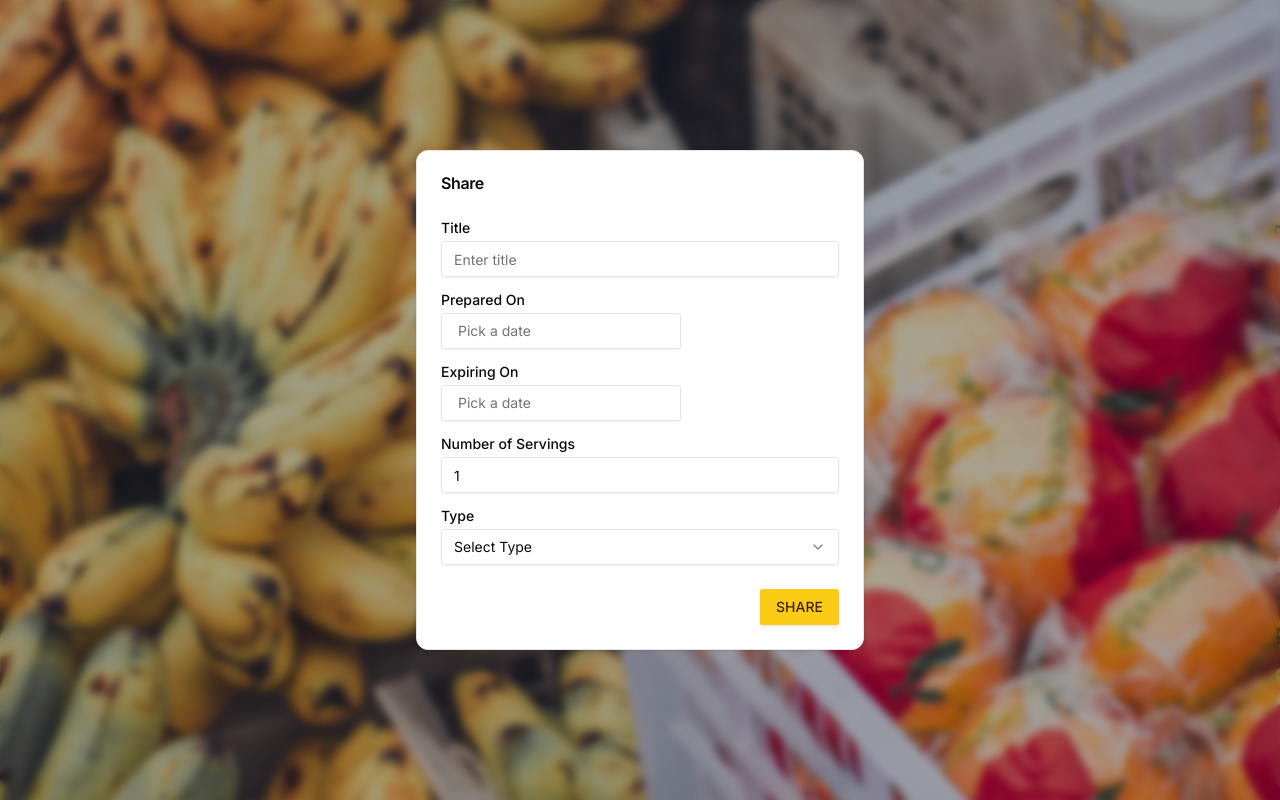
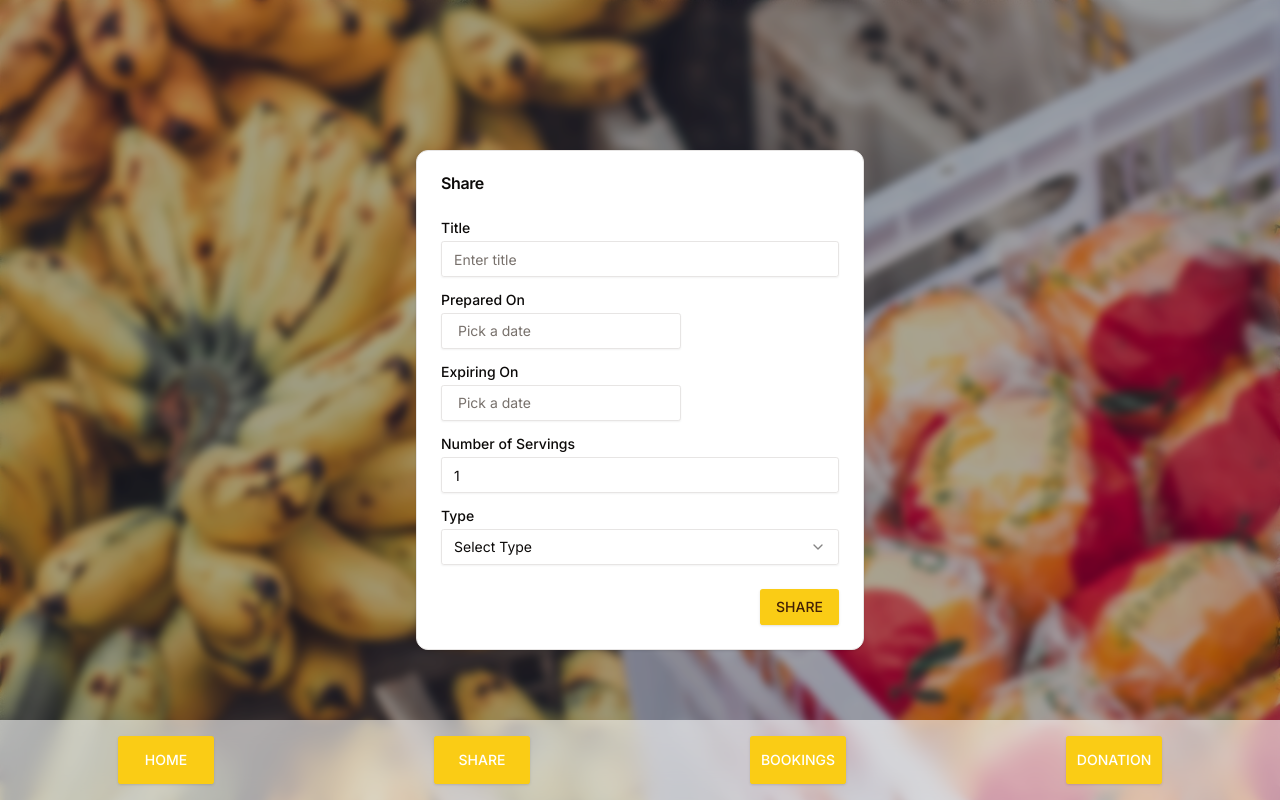
Before and after one commit to loystonpais/ShareBite, a Next.js app in the folder site/: page /share in a window 1280 px wide. Shown: the top 800 px of the page. Built offline with nearby package versions, Linux system fonts and the light colour scheme.

Commit message:
made the side bar appear same for all screen sizes

```diff
--- a/site/app/layout.tsx
+++ b/site/app/layout.tsx
@@ -4,6 +4,7 @@ import { Inter } from "next/font/google"
 import "./globals.css"
 import Display from "@/components/Display"
 import Sidebar from "@/components/Sidebar"
+import sidebarweb from "@/components/Sidebar"
 
 const inter = Inter({ subsets: ["latin"] })
 
--- /dev/null
+++ b/site/components/Booking.tsx
@@ -0,0 +1,54 @@
+"use client";
+import { Button } from "@/components/ui/button";
+import {
+  Card,
+  CardContent,
+  CardDescription,
+  CardHeader,
+  CardTitle,
+  CardFooter,
+} from "@/components/ui/card";
+import { Input } from "@/components/ui/input";
+import { Label } from "@/components/ui/label";
+import { Calendar } from "@/components/ui/calendar";
+import {
+  Popover,
+  PopoverContent,
+  PopoverTrigger,
+} from "@/components/ui/popover";
+import {
+  Select,
+  SelectContent,
+  SelectItem,
+  SelectTrigger,
+  SelectValue,
+} from "@/components/ui/select";
+import { cn } from "@/lib/utils";
+import { useState, useRef } from "react";
+import { format } from "date-fns";
+import { Camera, CameraResultType, CameraSource } from '@capacitor/camera';
+import { Capacitor } from '@capacitor/core';
+
+export default function Booking() {
+
+
+
+  return (
+    <div className="min-h-screen flex items-center justify-center p-4">
+      <Card className="w-full max-w-md">
+        <CardHeader>
+          <CardTitle>Share</CardTitle>
+          <CardDescription></CardDescription>
+        </CardHeader>
+        <CardContent>
+          <form>
+            <div className=""></div>
+          </form>
+        </CardContent>
+        <CardFooter className="flex justify-end">
+          <Button>Book</Button>
+        </CardFooter>
+      </Card>
+    </div>
+  );
+}
--- a/site/components/Sidebar.tsx
+++ b/site/components/Sidebar.tsx
@@ -6,22 +6,42 @@ import { useRouter } from "next/navigation";
 
 
 
-const Sidebar = () => {
+const sidebarweb = () => {
 
 
 
   return (
     <>
-      <div className="flex flex-col lg:flex-row h-full">
-        <div className="lg:w-64 w-full backdrop-blur-md bg-white/30 text-white flex flex-row lg:flex-col items-center lg:items-start p-4 space-x-4 lg:space-y-4 fixed lg:static bottom-0 lg:h-screen justify-center lg:justify-start">
-          <Link href="/"><Button className="w-24 h-12 text-center lg:text-left">HOME</Button></Link>
-          <Link href="/share"><Button className="w-24 h-12 text-center lg:text-left">SHARE</Button></Link>
-          <Button className="w-24 h-12 text-center lg:text-left">BOOKINGS</Button>
-          <Button className="w-24 h-12 text-center lg:text-left">DONATION</Button>
-        </div>
+      <div className="fixed bottom-0 left-0 right-0 z-50">
+      <div className="backdrop-blur-md bg-white/60 flex flex-row items-center justify-around py-4 px-2">
+        <Link href="/">
+          <Button
+            className="w-24 h-12 text-center text-white"
+          >
+            HOME
+          </Button>
+        </Link>
+        <Link href="/share">
+          <Button
+            className="w-24 h-12 text-center text-white"
+          >
+            SHARE
+          </Button>
+        </Link>
+        <Button
+          className="w-24 h-12 text-center text-white"
+        >
+          BOOKINGS
+        </Button>
+        <Button
+          className="w-24 h-12 text-center text-white"
+        >
+          DONATION
+        </Button>
       </div>
+    </div>
     </>
   );
 };
 
-export default Sidebar;
+export default sidebarweb;
```
Also changed, not shown: site/components/siderbarweb.tsx (added).
